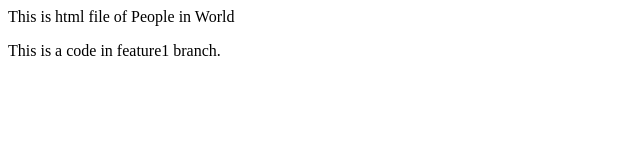
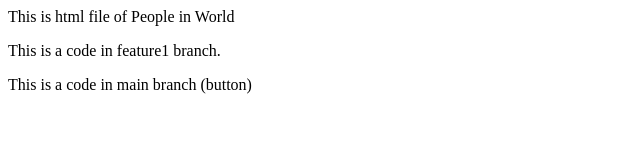
Before and after one commit to whyhimanshu/peopleinworld, a plain HTML site: page index.html in a window 1280 px wide. Shown: the whole page, without its empty margins (0-640 px from the left). Drawn offline with Linux system fonts and the light colour scheme.

```diff
--- a/index.html
+++ b/index.html
@@ -1,2 +1,3 @@
 <p>This is html file of People in World</p>
 <p>This is a code in feature1 branch.</p>
+<p>This is a code in main branch (button)</p>
```
